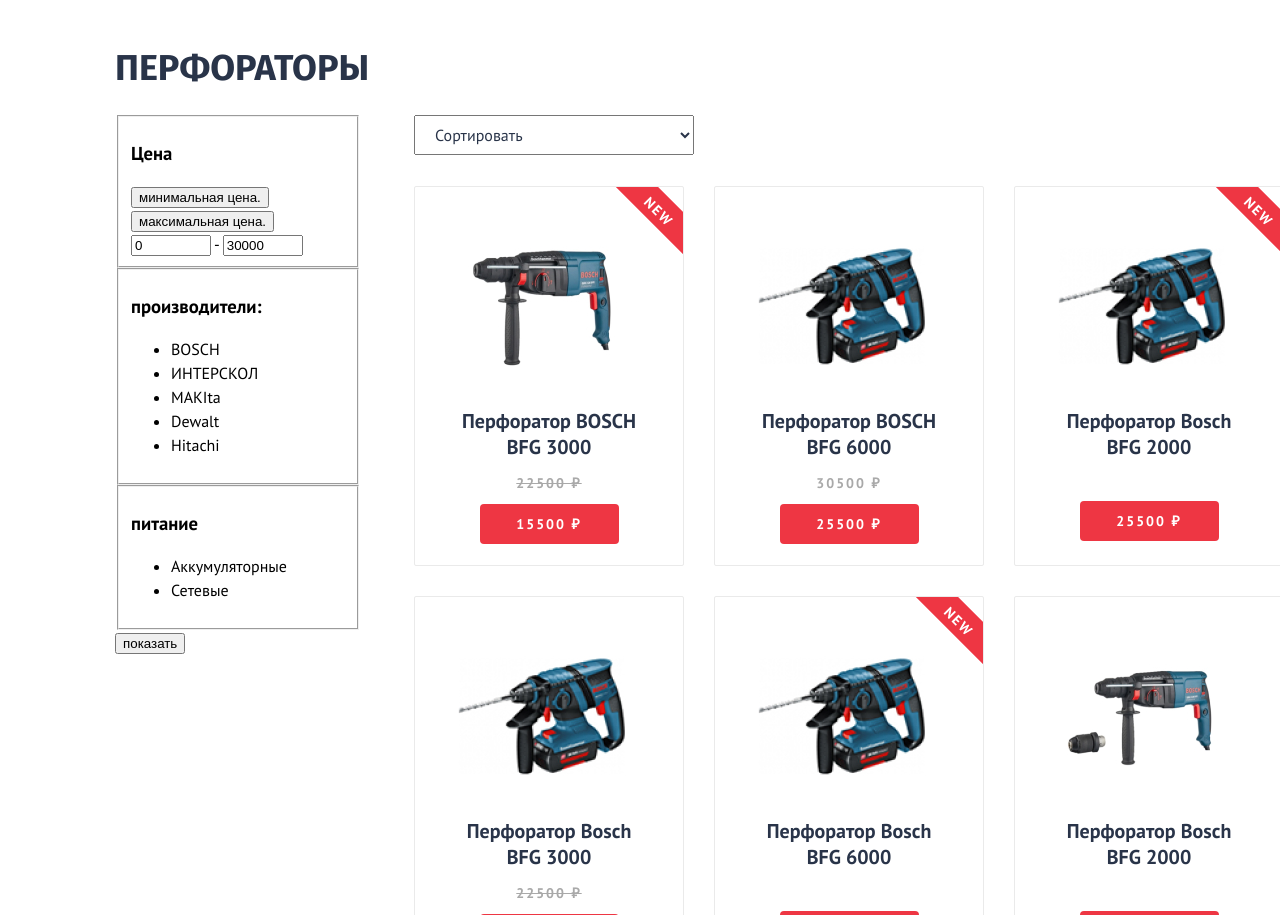
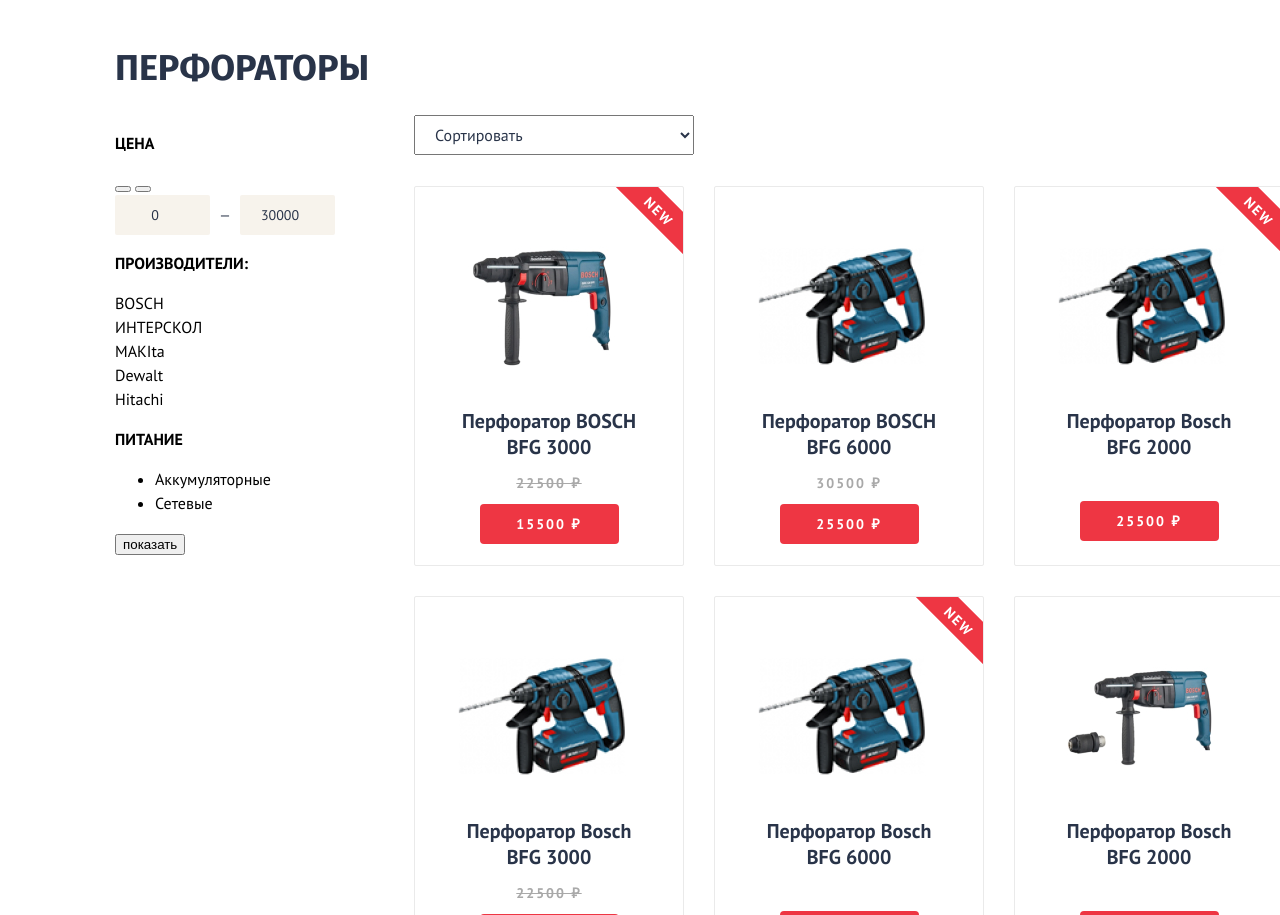
Before and after one commit to ArtemKrivenkov/techmarket, a plain HTML site: page index.html in a window 1280 px wide. Shown: the part 811-1726 px from the top of the page. Drawn offline with Linux system fonts and the light colour scheme.

Commit message:
After Midnight

```diff
--- a/index.html
+++ b/index.html
@@ -168,16 +168,18 @@
                     <div class="range-scale">
                         <div class="range-bar">
                             <button class="range-toggle" type="button">
-                                <span class="vissualy-hidden">минимальная цена.</span>
+                                <span class="visually-hidden">минимальная цена.</span>
                             </button>
                             <button class="range-toggle" type="button">
-                                <span class="vissualy-hidden">максимальная цена.</span>
+                                <span class="visually-hidden">максимальная цена.</span>
                             </button>
                         </div>
                     </div>
                     <div class="filter-prices">
                         <input class="filter-price-input" type="number" value="0" min="0" max="50000" name="price-min">
-                        <span class="filter-price-separator">-</span>
+                        <div class="separator-wrapper">
+                        <span class="filter-price-separator">—</span>
+                        </div>
                         <input class="filter-price-input"  type="number" value="30000" min="0" max="50000" name="price-max">
                     </div>
                 </fieldset>
@@ -240,8 +242,8 @@
                         </li>
                     </ul>
                 </fieldset>
+                <button class="filter-button">показать</button>
             </form>
-            <button class="filter-button">показать</button>
         </section>
         <section class="catalog">
             <form class="catalog-filter">
--- a/styles/styles.css
+++ b/styles/styles.css
@@ -412,6 +412,65 @@
     margin-right: 53px;
   }
 
+  .filter-headline {
+    font-size: 16px;
+    text-transform: uppercase;
+  }
+
+  .filter-range {
+    border: none;
+    padding: 0;
+    margin: 0;
+  }
+
+  .filter-prices {
+    display: flex;
+    justify-content: space-between;
+    width: 220px;
+  }
+
+  .filter-price-input {
+    width: 95px;
+    height: 40px;
+    padding: 0;
+    margin: 0;
+    border: none;
+    background-color: #F7F3EC;
+    font-family: "PT Sans", sans-serif;
+    text-align: center;
+    color: #293449;
+    font-size: 14px;
+    border-radius: 2px;
+  }
+
+  .separator-wrapper {
+    display: flex;
+    align-items: center;
+  }
+
+  .filter-price-separator {
+    font-size: 14px;
+    color: #293449;
+  }
+
+  .filter-manufacturers {
+    border: none;
+    padding: 0;
+    margin: 0;
+  }
+
+  .filter-power {
+    border: none;
+    padding: 0;
+    margin: 0;
+  }
+
+  .filter-manufacturers-list {
+    list-style-type: none;
+    margin: 0;
+    padding: 0;
+  }
+
   .catalog-filter {
     margin-bottom: 31px;
   }
```
